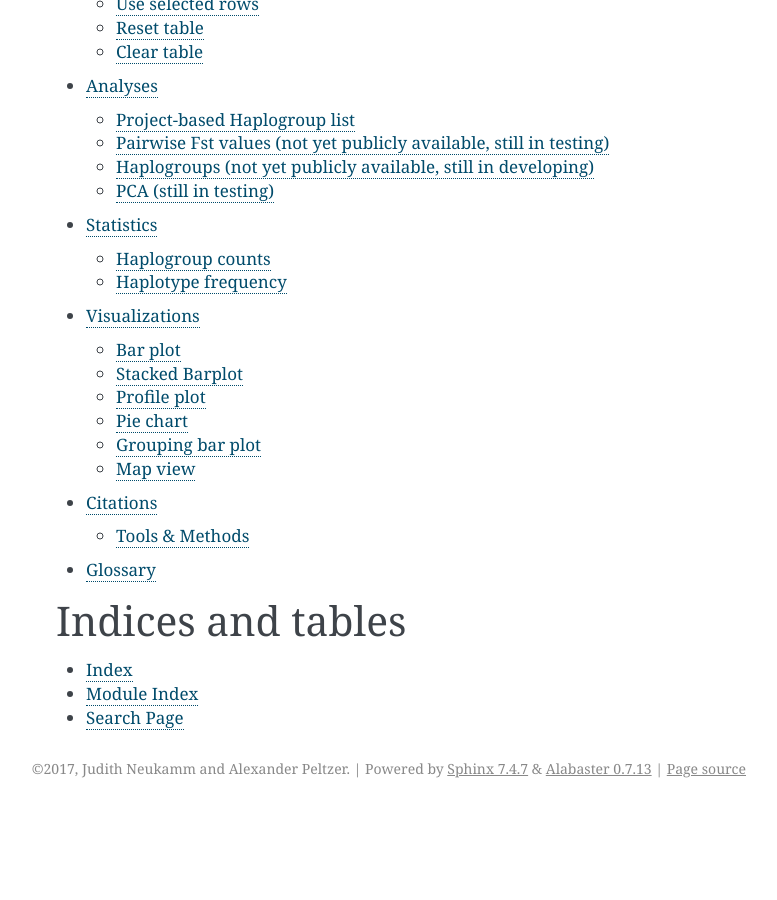
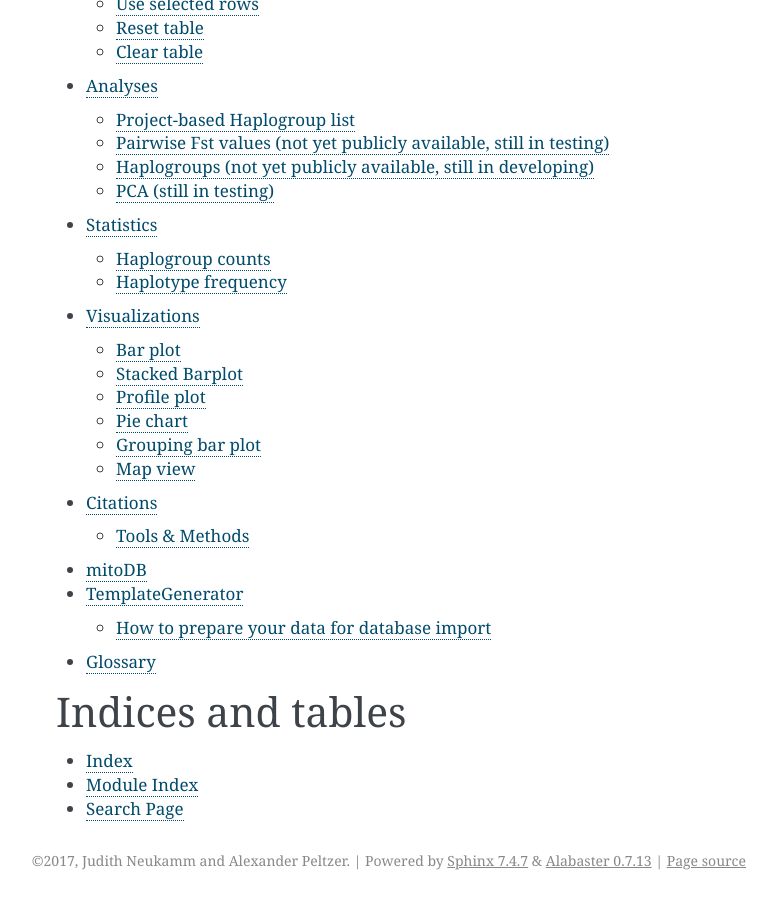
Before and after one commit to mitobench/mitoBench, a Sphinx documentation site: the page built from docs/index.rst, in a window 1280 px wide and 900 px high, scrolled down 1164 px. Shown: the whole window, without its empty margins (364-1141 px from the left). Built offline with Sphinx 7.4.7, drawn with Linux system fonts in a browser that asks for light colours; before the commit the page ends 1972 px from its top, so only the background shows below that.

Commit message:
update docs

```diff
--- a/docs/index.rst
+++ b/docs/index.rst
@@ -41,6 +41,10 @@ This is the main mitoBench documentation, where you can find information about t
 
    contents/citations
 
+   contents/mitoDB
+
+   contents/TemplateGenerator
+
    contents/glossary
 
 
```
